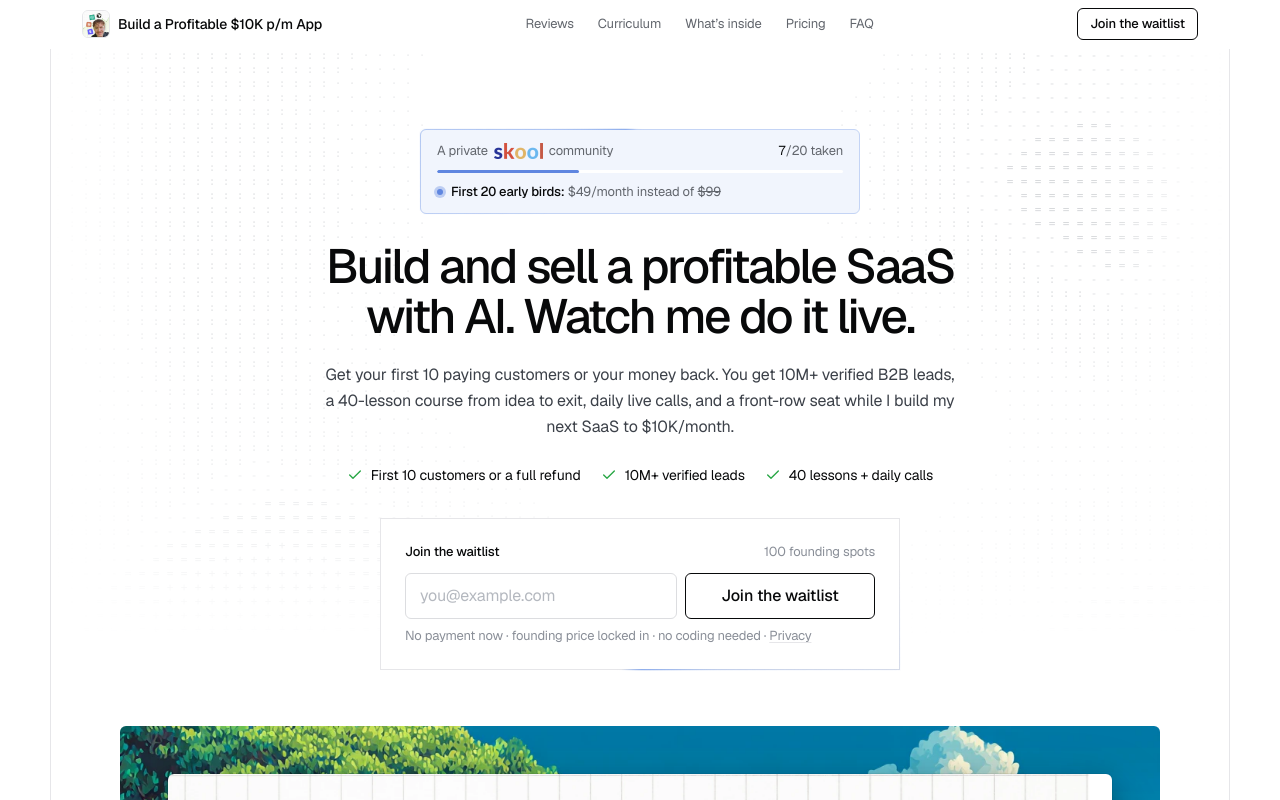
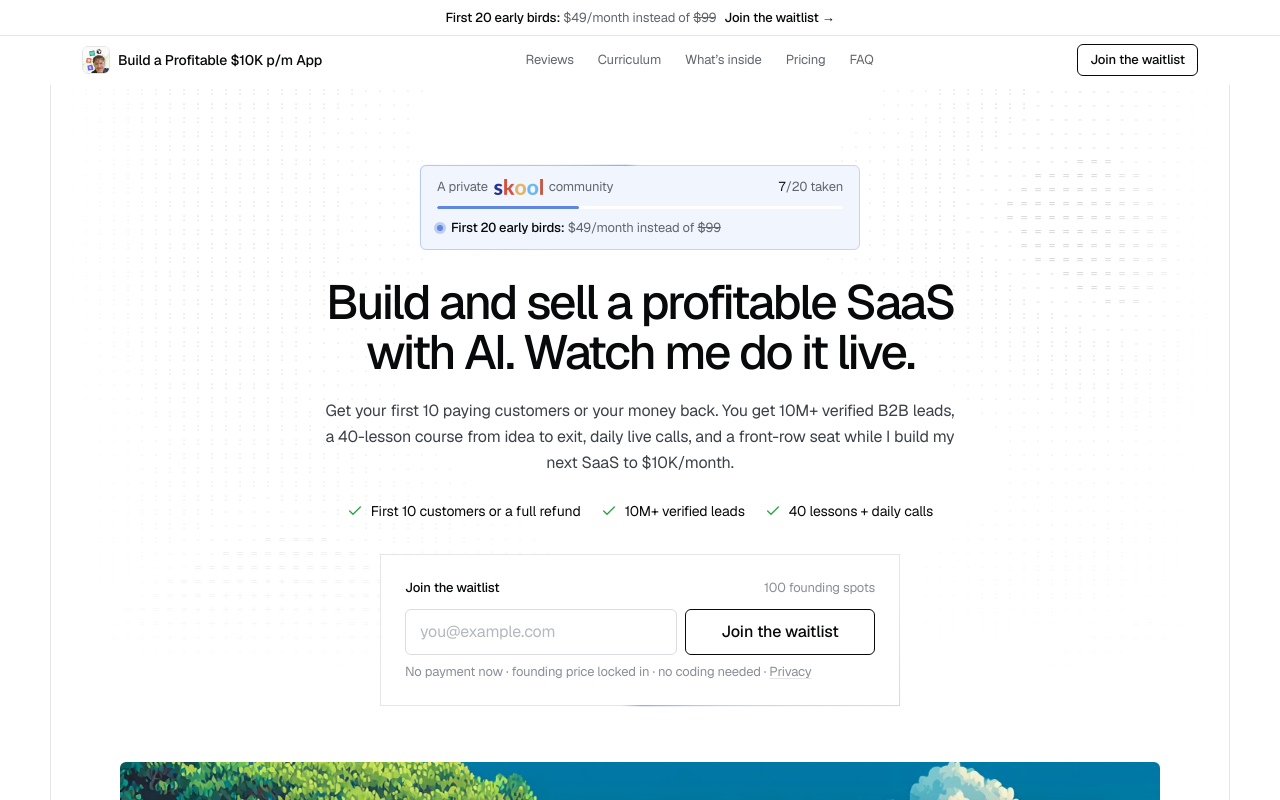
Before and after one commit to OBShiro199/skool-waitlist, a Next.js app: page / in a window 1280 px wide. Shown: the top 800 px of the page. Built offline with nearby package versions, Linux system fonts and the light colour scheme; no server answers.

Commit message:
Top bar back: 'First 20 early birds: $49/month instead of $99'
Co-Authored-By: Claude Opus 5.5 <noreply@anthropic.com>
Claude-Session: https://claude.ai/code/session_01Ast8d5EZE2jTHXevr27re1

```diff
--- a/components/sections/Header.tsx
+++ b/components/sections/Header.tsx
@@ -1,7 +1,7 @@
 'use client'
 
 import { useEffect, useState } from 'react'
-import { offer } from '@/content/offer'
+import { offer, usd } from '@/content/offer'
 import { Logo } from '@/components/ui/Logo'
 import { useSite } from '@/components/ui/SiteProvider'
 
@@ -33,6 +33,17 @@ export function Header() {
 
   return (
     <>
+      {phase === 'waitlist' && (
+        <div className="flex h-9 items-center justify-center gap-2 border-b border-hairline px-4 text-13 text-muted">
+          <span className="truncate">
+            <span className="font-medium text-ink">First {offer.earlySlots} early birds:</span> {usd(offer.foundingMonthly)}/month instead of{' '}
+            <s>{usd(offer.monthlyPrice)}</s>
+          </span>
+          <button type="button" onClick={focusJoin} className="flex-none cursor-pointer font-medium text-ink hover:underline">
+            <span className="max-sm:hidden">Join the waitlist </span>→
+          </button>
+        </div>
+      )}
       <header
         className={`sticky top-0 z-[90] bg-surface/95 backdrop-blur transition-[border-color] duration-200 ${
           scrolled ? 'border-b border-hairline' : 'border-b border-transparent'
```
